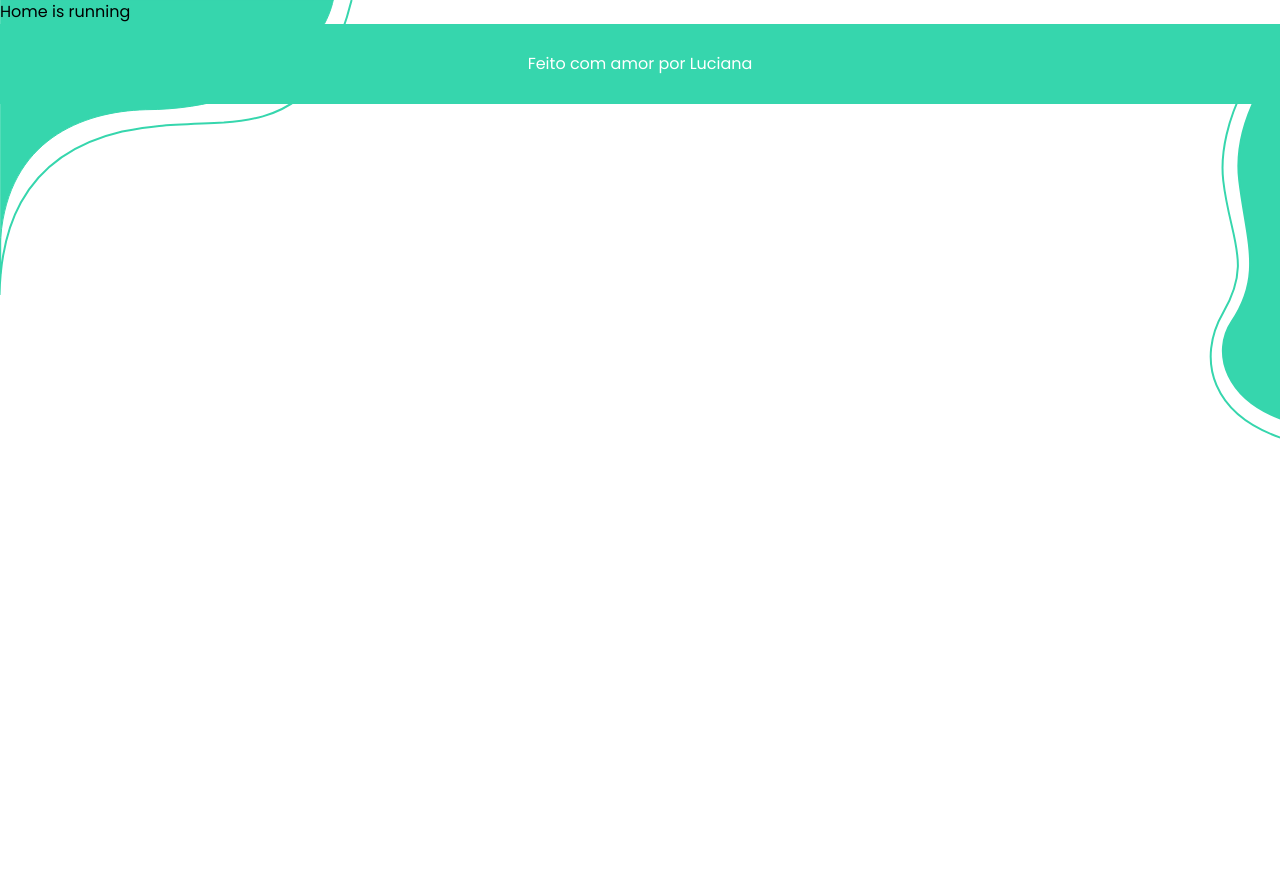
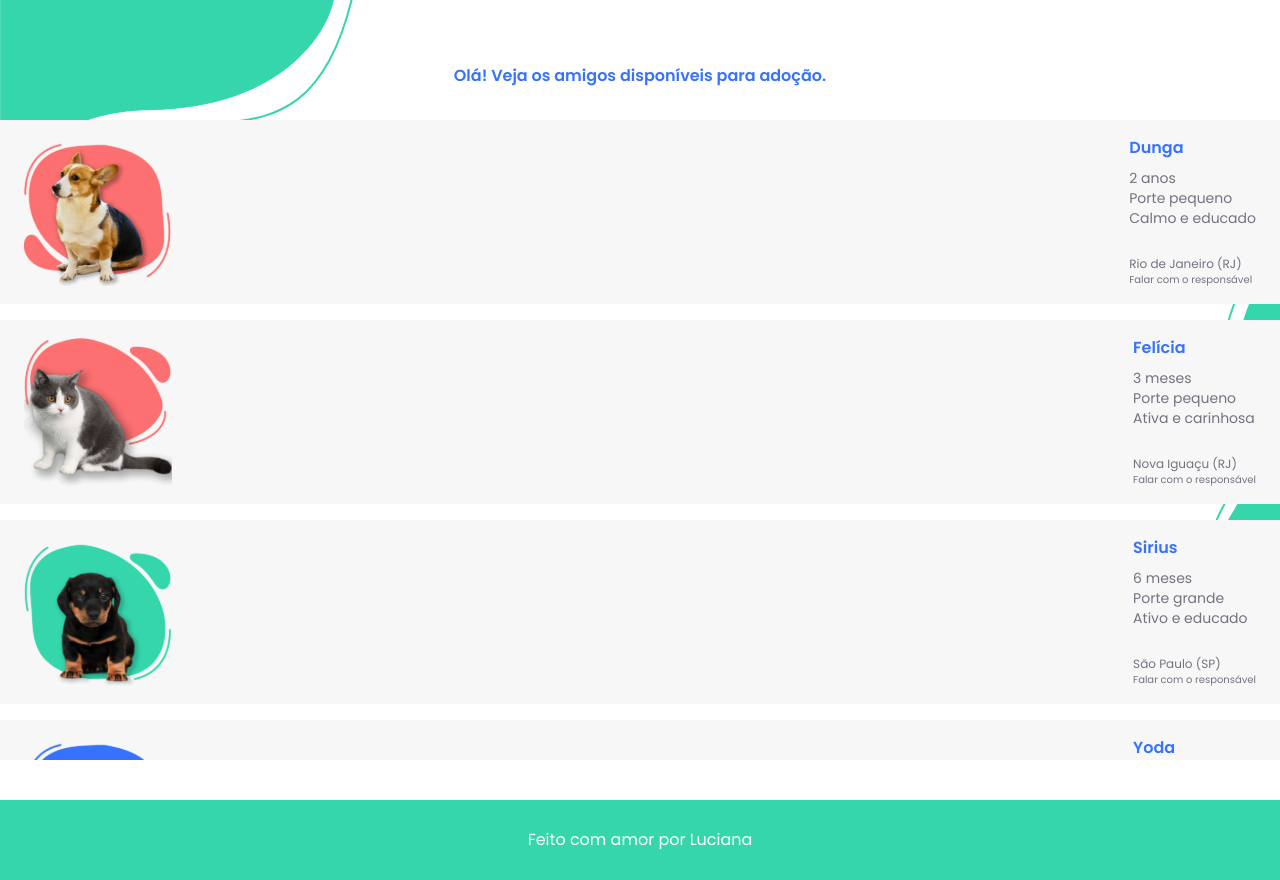
Before and after one commit to lucianaTSoares/Adopet, a React (Vite) app: page /home in a window 1280 px wide. Before the commit the page ends 800 px from the top, so only its background shows below. Built offline with nearby package versions, Linux system fonts and the light colour scheme.

Commit message:
feat: new array object of pets and home page

```diff
--- a/src/pages/Home/index.tsx
+++ b/src/pages/Home/index.tsx
@@ -1,3 +1,43 @@
+import { Text } from "../../components/Text";
+import Pets from "../../utils/petsObject";
+
 export default function Home() {
-  return <>Home is running</>;
+  return (
+    <div className="w-screen h-screen relative top-16">
+      <Text color="blue" weight="bold" className="mb-8">
+        Olá! Veja os amigos disponíveis para adoção.
+      </Text>
+      <div className="overflow-auto h-[80vh]">
+        {Pets.map((pet) => (
+          <div className="bg-background-gray mb-4 py-4 px-6">
+            <div className="flex items-center justify-between">
+              <img src={pet.image} />
+              <div>
+                <Text color="blue" weight="bold" align="left">
+                  {pet.name}
+                </Text>
+                <div className="mt-2 mb-7">
+                  <Text color="gray" size="small" align="left">
+                    {pet.age}
+                  </Text>
+                  <Text color="gray" size="small" align="left">
+                    {pet.size}
+                  </Text>
+                  <Text color="gray" size="small" align="left">
+                    {pet.characters}
+                  </Text>
+                </div>
+                <Text color="gray" size="xsmall" align="left">
+                  {pet.local}
+                </Text>
+                <Text color="gray" size="xxsmall" align="left">
+                  Falar com o responsável
+                </Text>
+              </div>
+            </div>
+          </div>
+        ))}
+      </div>
+    </div>
+  );
 }
--- /dev/null
+++ b/src/utils/petsObject.ts
@@ -0,0 +1,58 @@
+import image1 from "../assets/petsImage/Imagem Dunga.svg";
+import image2 from "../assets/petsImage/Imagenm Lua.svg";
+import image3 from "../assets/petsImage/Imagem - Amora.svg";
+import image4 from "../assets/petsImage/Imagem - Yoda.svg";
+
+type ArrayPets = {
+  name: string;
+  age: string;
+  size: string;
+  characters: string;
+  local: string;
+  image: string;
+};
+
+const pets: ArrayPets[] = [
+  {
+    name: "Dunga",
+    age: "2 anos",
+    size: "Porte pequeno",
+    characters: "Calmo e educado",
+    local: "Rio de Janeiro (RJ)",
+    image: image1,
+  },
+  {
+    name: "Felícia",
+    age: "3 meses",
+    size: "Porte pequeno",
+    characters: "Ativa e carinhosa",
+    local: "Nova Iguaçu (RJ)",
+    image: image2,
+  },
+  {
+    name: "Sirius",
+    age: "6 meses",
+    size: "Porte grande",
+    characters: "Ativo e educado",
+    local: "São Paulo (SP)",
+    image: image3,
+  },
+  {
+    name: "Yoda",
+    age: "1 ano",
+    size: "Porte médio",
+    characters: "Ativo e carinhoso",
+    local: "Belo Horizonte (SC)",
+    image: image4,
+  },
+  {
+    name: "Yoda",
+    age: "1 ano",
+    size: "Porte médio",
+    characters: "Ativo e carinhoso",
+    local: "Belo Horizonte (SC)",
+    image: image4,
+  },
+];
+
+export default pets;
```
